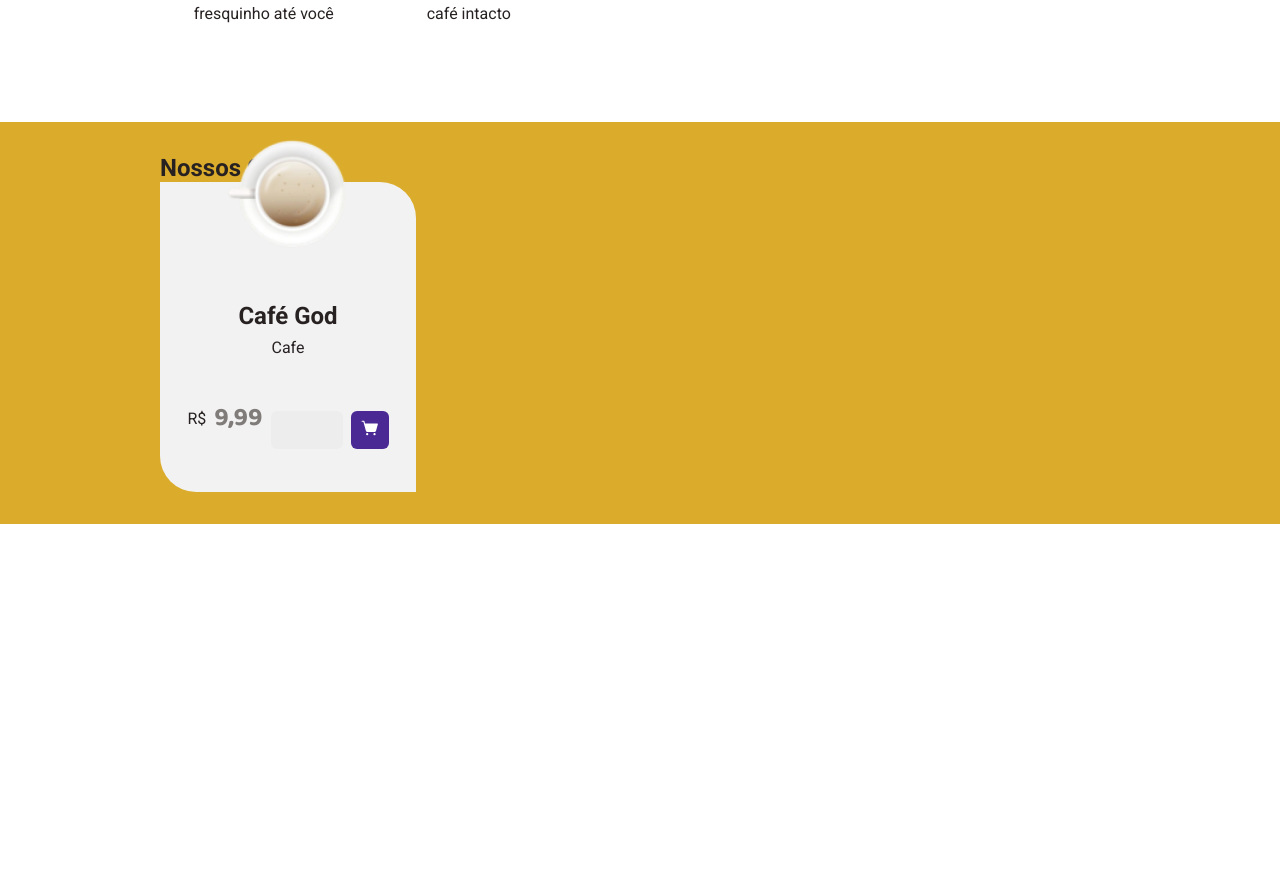
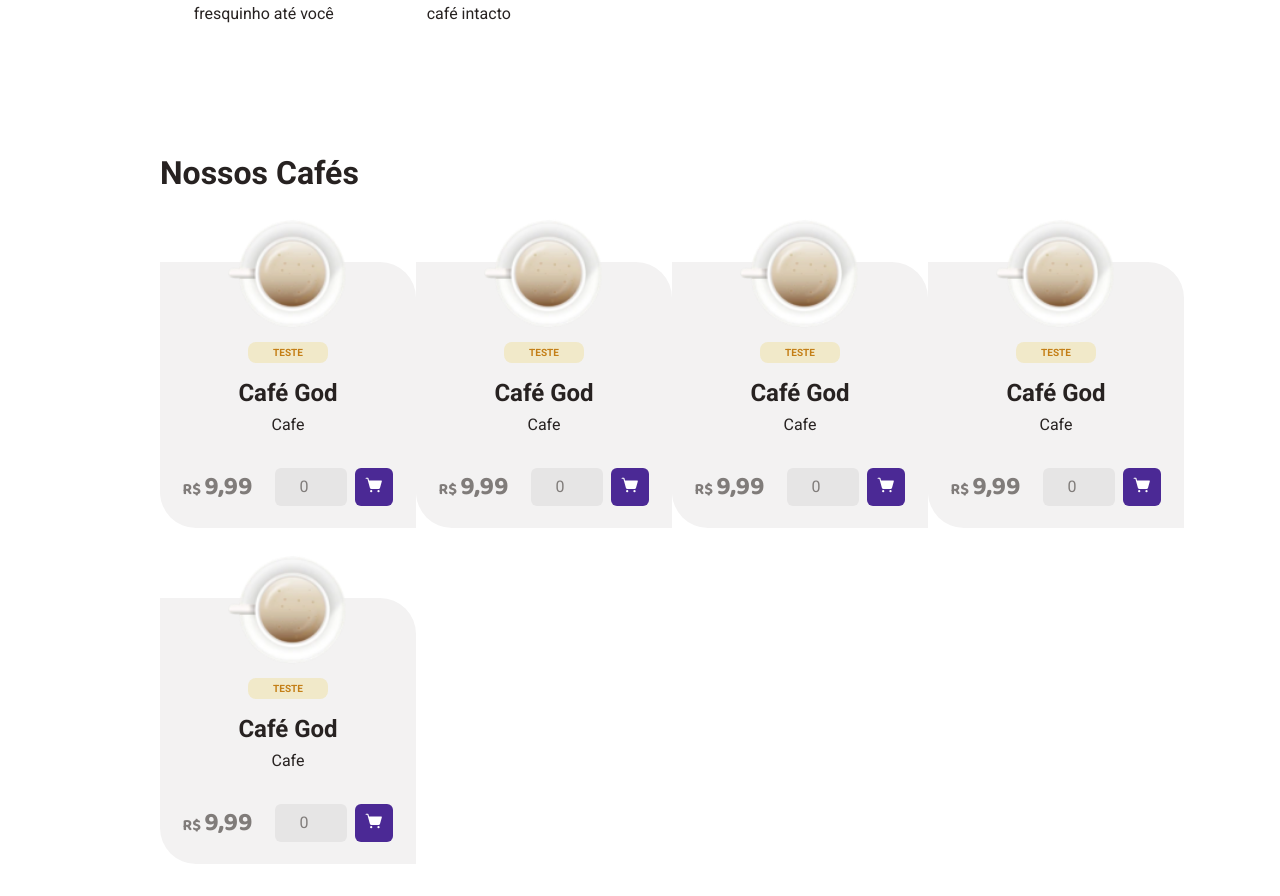
Before and after one commit to JuanFila/Coff, a React (Vite) app: page / in a window 1280 px wide. Shown: the part 774-1670 px from the top of the page. Before the commit the page ends 1298 px from the top, so only its background shows below. Built offline with nearby package versions, Linux system fonts and the light colour scheme.

Commit message:
finish card

```diff
--- a/src/components/CardCoffee/index.tsx
+++ b/src/components/CardCoffee/index.tsx
@@ -1,5 +1,17 @@
-import { ShoppingCartSimple } from "@phosphor-icons/react"
-import { ButtonShop, CardContainerCoffee, ImageCoffee, Input, Price } from "./style";
+import { ShoppingCartSimple } from "@phosphor-icons/react";
+import {
+  ButtonShop,
+  CardContainerCoffee,
+  ContainerPrice,
+  ImageCoffee,
+  Input,
+  Price,
+  Moeda,
+  CoffeName,
+  CoffeDescription,
+  Adefinir2,
+} from "./style";
+import { TypeCoffee } from "../TypeCoffe";
 
 interface Image {
   src: string;
@@ -7,25 +19,39 @@ interface Image {
 }
 
 interface PropsCoffee {
+  typeCoffee: string[];
   price: string;
   coffeeName: string;
   coffeeDescription: string;
   img: Image;
 }
 
-export function CardCoffee({price, img, coffeeDescription, coffeeName}: PropsCoffee) {
- return (
-  <CardContainerCoffee>
-    <ImageCoffee src={img.src} alt={img.alt} />
-    {/* component */}
-    <h2>{coffeeName}</h2>
-    <p>{coffeeDescription}</p>
-    <div>
-      <p>R$ </p>
-      <Price> {price}</Price>
-      <Input type="number"/>
-      <ButtonShop><ShoppingCartSimple size={18} color="#FFF" weight="fill" /></ButtonShop>
-    </div>
-  </CardContainerCoffee>
- )
+export function CardCoffee({
+  price,
+  img,
+  coffeeDescription,
+  coffeeName,
+}: PropsCoffee) {
+  return (
+    <CardContainerCoffee>
+      <ImageCoffee src={img.src} alt={img.alt} />
+      <TypeCoffee />
+      <CoffeName>{coffeeName}</CoffeName>
+      <CoffeDescription>{coffeeDescription}</CoffeDescription>
+      <ContainerPrice>
+        <p>
+          <Moeda>R$ </Moeda>
+          <Price> {price}</Price>
+        </p>
+
+        <Adefinir2>
+          <Input type="number" placeholder="0" />
+          <ButtonShop>
+            <ShoppingCartSimple size={18} color="#FFF" weight="fill" />
+          </ButtonShop>
+        </Adefinir2>
+
+      </ContainerPrice>
+    </CardContainerCoffee>
+  );
 }
--- a/src/components/CardCoffee/style.ts
+++ b/src/components/CardCoffee/style.ts
@@ -2,37 +2,34 @@ import styled from "styled-components";
 
 export const CardContainerCoffee = styled.div`
   width: 16rem;
-  height: 19.375rem;
+  height: auto;
 
   display:flex;
   align-items: center;
   flex-direction: column;
 
-  display: absolute;
+  display: relative;
 
   border-top-right-radius: 36px;
   border-bottom-left-radius: 36px;
 
   background-color: ${props => props.theme['base-card']};
 
-  p {
-    margin-top: 0.5rem;
-    margin-bottom: 2rem;
-  }
+  margin-top: 4.375rem;
+`
+export const CoffeName = styled.h2`
+  margin-bottom: 0.5rem;
+`
+export const CoffeDescription = styled.p`
+  margin-bottom: 2rem;
+`
 
-  div {
-    width: 100%;
-    display: flex;
-    align-items: center;
-    justify-content: center;
-    gap:8px;
 
-  }
-`
-export const ImageCoffee = styled.img `
+export const ImageCoffee = styled.img`
     width: 7.5rem;
     position: relative;
     bottom: 3rem;
+
 `
 
 export const ButtonShop = styled.button`
@@ -47,13 +44,40 @@ export const Input = styled.input`
       height: 2.375rem;
       border: transparent;
       border-radius: 6px;
-      background: ${props => props.theme['base-input']};
-      color: black;
+      background: ${props => props.theme['base-button']};
+      color: ${props => props.theme['base-text']};
+      text-align: center;
+
+      &::placeholder {
+        color: ${props => props.theme['base-text']};
+        text-align: center;
+      }
 `
 
-export const Price = styled.p `
-  color: ${props => props.theme['base-text']};
+export const ContainerPrice = styled.div`
+    width: 100%;
+    display: flex;
+    align-items: center;
+    justify-content: center;
+    gap: 1.4375rem;
+    margin-bottom: 20px;
+`
+
+const MoedaAndPrice = styled.label `
+ color: ${props => props.theme['base-text']};
   font-family: "Baloo 2", sans-serif;
   font-weight: bold;
+`
+
+export const Moeda = styled(MoedaAndPrice)`
+  font-size: 16px;
+`
+
+export const Price = styled(MoedaAndPrice)`
   font-size: 26px;
 `
+
+export const Adefinir2 = styled.div`
+ display: flex;
+ gap:8px;
+`
--- /dev/null
+++ b/src/components/TypeCoffe/index.tsx
@@ -0,0 +1,9 @@
+import { ContainerTypeCoffee, TypeCoffeeText } from "./style";
+
+export function TypeCoffee() {
+  return (
+    <ContainerTypeCoffee>
+      <TypeCoffeeText>Teste</TypeCoffeeText>
+    </ContainerTypeCoffee>
+  );
+}
--- /dev/null
+++ b/src/components/TypeCoffe/style.ts
@@ -0,0 +1,20 @@
+import styled from "styled-components";
+
+export const TypeCoffeeText = styled.p `
+  color: ${props => props.theme['yellow-dark']};
+  font-weight: bold;
+  font-size: 0.625rem;
+  text-transform: uppercase;
+`
+export const ContainerTypeCoffee = styled.div `
+  display: flex;
+  align-items: center;
+  justify-content: center;
+  border-radius: 8px;
+
+  margin-top: -2.5rem;
+  margin-bottom: 1rem;
+  background: ${props => props.theme['yellow-light']};
+  width: 5rem;
+  height: 1.3rem;
+`
--- a/src/pages/home/index.tsx
+++ b/src/pages/home/index.tsx
@@ -1,10 +1,25 @@
 import { Header } from "../../components/header";
 import CoffeeImage from "../../assets/Coffee.svg";
 import { Tag } from "../../components/Tags";
-import { Container, ContainerSection, ContentImg, ContentText, GridContainer, Section, Text } from "./style";
-import { Coffee, Package, ShoppingCartSimple, Timer } from "@phosphor-icons/react";
+import {
+  GridTeste,
+  Container,
+  ContainerSection,
+  ContentImg,
+  ContentText,
+  GridContainer,
+  Section,
+  Text,
+  Title,
+} from "./style";
+import {
+  Coffee,
+  Package,
+  ShoppingCartSimple,
+  Timer,
+} from "@phosphor-icons/react";
 import { CardCoffee } from "../../components/CardCoffee";
-import Caffe1  from "../../assets/Type=Café_com_Leite.png";
+import Caffe1 from "../../assets/Type=Café_com_Leite.png";
 export function Home() {
   return (
     <Container>
@@ -12,12 +27,31 @@ export function Home() {
       <ContainerSection>
         <ContentText>
           <h1>Encontre o café perfeito para qualquer hora do dia</h1>
-          <Text>Com o Coffee Delivery você recebe seu café onde estiver, a qualquer hora</Text>
+          <Text>
+            Com o Coffee Delivery você recebe seu café onde estiver, a qualquer
+            hora
+          </Text>
           <GridContainer>
-            <Tag text="Compra simples e segura" icon={ShoppingCartSimple} ContainerColor="#C47F17" />
-            <Tag text="Entrega rápida e rastreada" icon={Package} ContainerColor="#403937"/>
-            <Tag text="O café chega fresquinho até você" icon={Timer} ContainerColor="#DBAC2C"/>
-            <Tag text="Embalagem mantém o café intacto" icon={Coffee} ContainerColor="#4B2995"/>
+            <Tag
+              text="Compra simples e segura"
+              icon={ShoppingCartSimple}
+              ContainerColor="#C47F17"
+            />
+            <Tag
+              text="Entrega rápida e rastreada"
+              icon={Package}
+              ContainerColor="#403937"
+            />
+            <Tag
+              text="O café chega fresquinho até você"
+              icon={Timer}
+              ContainerColor="#DBAC2C"
+            />
+            <Tag
+              text="Embalagem mantém o café intacto"
+              icon={Coffee}
+              ContainerColor="#4B2995"
+            />
           </GridContainer>
         </ContentText>
 
@@ -27,13 +61,44 @@ export function Home() {
       </ContainerSection>
 
       <Section>
-        <h2>Nossos Cafés</h2>
-        <CardCoffee
-        price="9,99"
-        coffeeName="Café God"
-        coffeeDescription="Cafe"
-        img={{src: Caffe1, alt: "Café God"}}
-        />
+        <Title>Nossos Cafés</Title>
+        <GridTeste>
+          <CardCoffee
+            typeCoffee="Tradicional"
+            price="9,99"
+            coffeeName="Café God"
+            coffeeDescription="Cafe"
+            img={{ src: Caffe1, alt: "Café God" }}
+          />
+          <CardCoffee
+            typeCoffee="Tradicional"
+            price="9,99"
+            coffeeName="Café God"
+            coffeeDescription="Cafe"
+            img={{ src: Caffe1, alt: "Café God" }}
+          />
+          <CardCoffee
+            typeCoffee="Tradicional"
+            price="9,99"
+            coffeeName="Café God"
+            coffeeDescription="Cafe"
+            img={{ src: Caffe1, alt: "Café God" }}
+          />
+          <CardCoffee
+            typeCoffee="Tradicional"
+            price="9,99"
+            coffeeName="Café God"
+            coffeeDescription="Cafe"
+            img={{ src: Caffe1, alt: "Café God" }}
+          />
+          <CardCoffee
+            typeCoffee="Tradicional"
+            price="9,99"
+            coffeeName="Café God"
+            coffeeDescription="Cafe"
+            img={{ src: Caffe1, alt: "Café God" }}
+          />
+        </GridTeste>
       </Section>
     </Container>
   );
--- a/src/pages/home/style.ts
+++ b/src/pages/home/style.ts
@@ -11,12 +11,8 @@ export const ContainerSection = styled.section`
   display: flex;
   align-items: center;
   justify-content: space-between;
-
   padding: 5.75rem 10rem;
-
-
   gap: 56px;
-
 `
 export const ContentText = styled.div`
   max-width: 36.75rem;
@@ -29,8 +25,6 @@ export const ContentText = styled.div`
 
     margin-bottom: 1rem;
   }
-
-
 `
 export const Text = styled.p`
     font-size: 1.375rem;
@@ -39,17 +33,23 @@ export const Text = styled.p`
 export const ContentImg = styled.div`
   max-width: 29.75rem;
 `
-
 export const GridContainer = styled.div`
   display: grid;
   grid-template-columns: 1fr 1fr;
   gap: 40px;
 `
-
-
+export const Title = styled.h2`
+ font-family: "Roboto";
+ font-size: 2rem;
+ font-weight: bold;
+`
 export const Section = styled.section`
   width: 100%;
   height: auto;
-  background-color: ${props => props.theme['yellow']};
-  padding: 2rem 10rem ;
+ padding: 2rem 10rem ;
 `
+export const GridTeste = styled.div`
+      width: 100%;
+      display: grid;
+      grid-template-columns: repeat(4, 1fr);
+`
```
